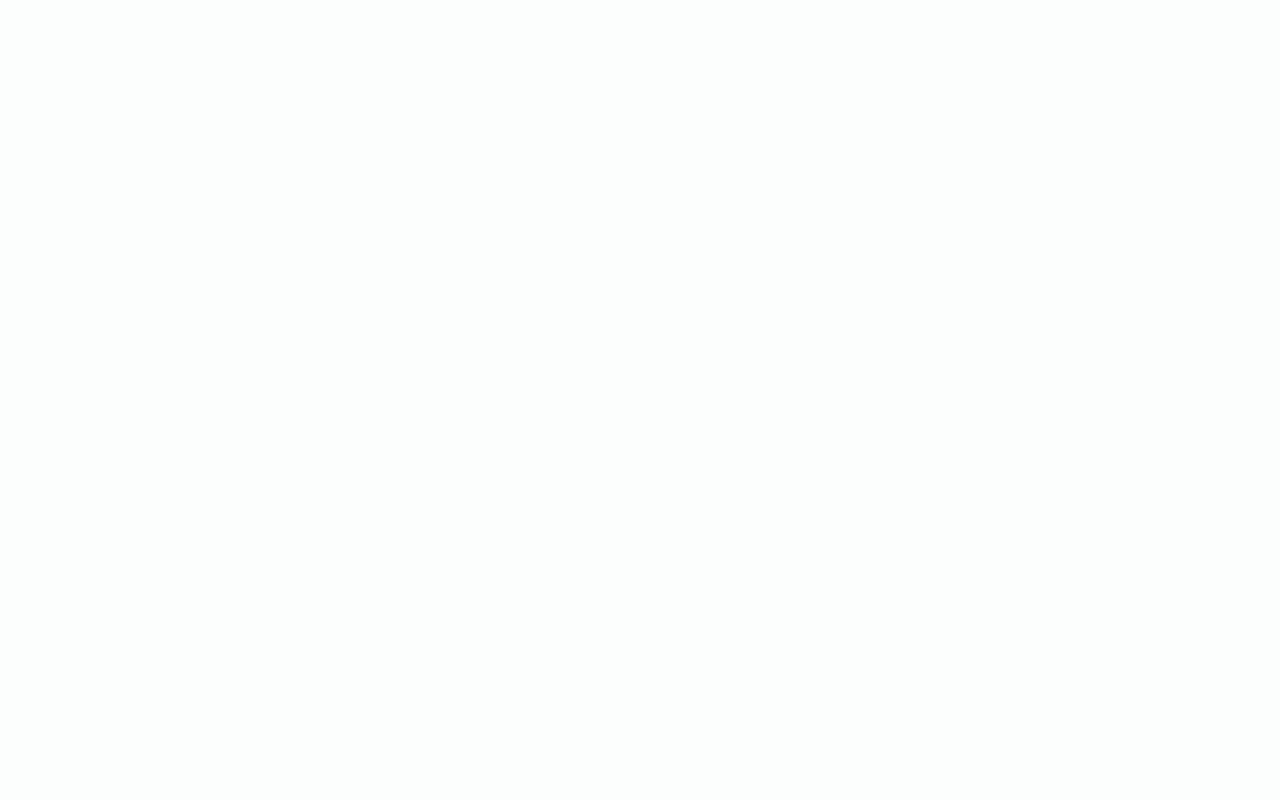
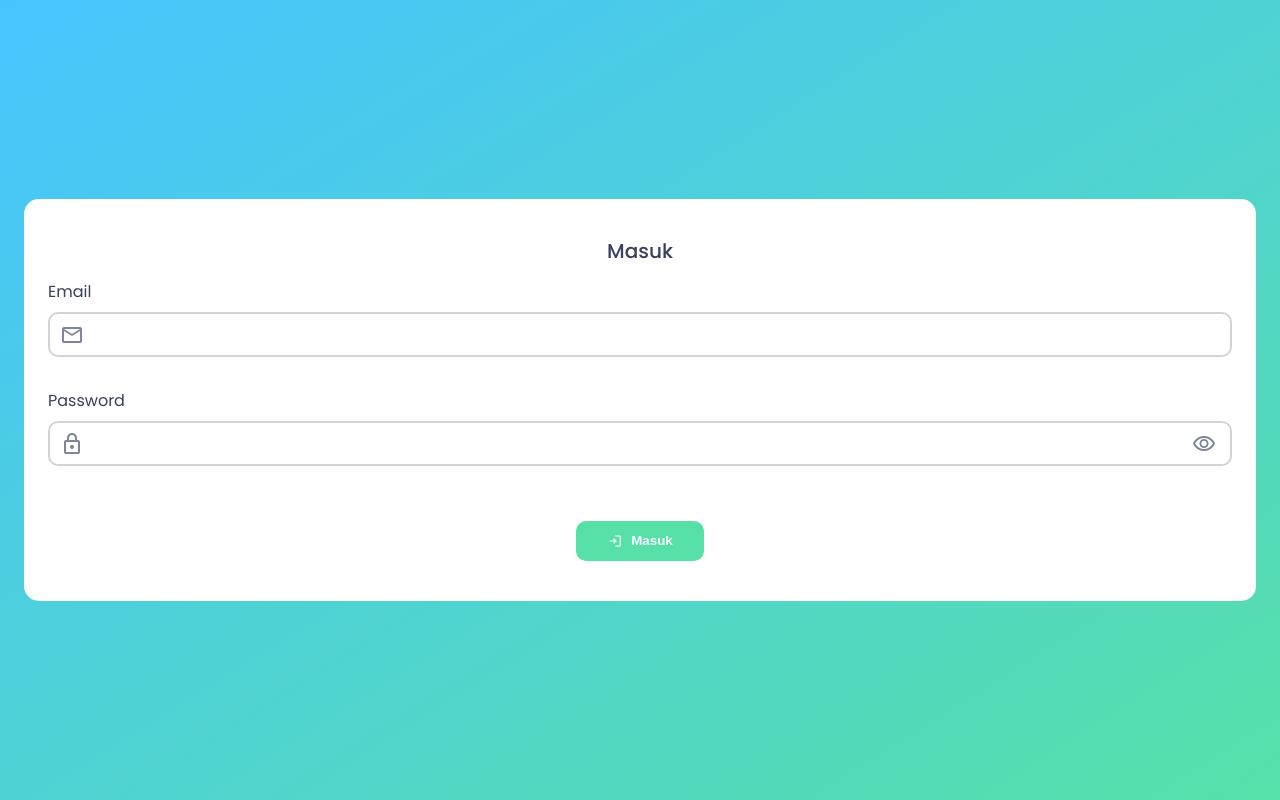
Before and after one commit to gede-wahyu/dandang-apps, a Vue app: page /login in a window 1280 px wide. Before the commit this address had no page. Built offline with nearby package versions, Linux system fonts and the light colour scheme.

Commit message:
commit#16: adding vee-validate+yup and login page

```diff
--- a/package.json
+++ b/package.json
@@ -8,17 +8,17 @@
         "host": "vite --host",
         "build": "vite build",
         "preview": "vite preview",
-
         "json": "json-server --watch ./public/data/db.json --port 3001",
         "json-host": "json-server --watch ./public/data/db.json --host 192.168.31.125 --port 3001",
-
         "git-graph": "git log --all --decorate --oneline --graph"
     },
     "dependencies": {
         "pinia": "^2.1.7",
         "primeicons": "^6.0.1",
+        "vee-validate": "^4.12.2",
         "vue": "^3.3.8",
-        "vue-router": "^4.2.5"
+        "vue-router": "^4.2.5",
+        "yup": "^1.3.2"
     },
     "devDependencies": {
         "@vitejs/plugin-vue": "^4.5.0",
--- a/src/assets/layout/_utils.scss
+++ b/src/assets/layout/_utils.scss
@@ -40,6 +40,34 @@
     }
 }
 
+.d-sideicon-set {
+    position: relative;
+    display: flex;
+    align-items: center;
+
+    & span:first-child, i:first-child {
+        position: absolute;
+        width: 2rem;
+        color: var(--text-color-secondary);
+        left: 0.75rem;
+        z-index: 2;
+    }
+
+    .d-input-iconleft {
+        padding-left: 3rem !important;
+    }
+
+    .d-input-iconright {
+        padding-right: 3rem !important;
+    }
+}
+
+.d-invalid {
+    color: var(--color-danger);
+}
+
+
+
 .d-modal-open {
     overflow: hidden;
 }
--- /dev/null
+++ b/src/components/InputPassword.vue
@@ -0,0 +1,91 @@
+<template>
+    <span class="d-inputpassword-set">
+        <input
+            class="d-inputpassword"
+            :class="inputClass"
+            :type="type"
+            :name="inputId"
+            :id="inputId"
+            :placeholder="placeholder"
+            @input="emit('update:modelValue', $event.target.value)"
+            @keypress="emit('type')"
+        />
+        <span
+            class="material-symbols-outlined d-inputpassword-eye"
+            @click="togglePassword()"
+        >
+            {{ icon }}
+        </span>
+    </span>
+</template>
+
+<script setup>
+import { ref } from "vue";
+
+const emit = defineEmits(["type", "update:modelValue"]);
+const props = defineProps({
+    modelValue: {
+        type: String,
+        default: "",
+    },
+    inputId: {
+        type: String,
+        default: "",
+    },
+    placeholder: {
+        type: String,
+        default: "",
+    },
+    inputClass: {
+        type: String,
+        default: "",
+    },
+});
+
+const type = ref("password");
+const icon = ref("visibility");
+const togglePassword = () => {
+    if (type.value === "text") {
+        type.value = "password";
+        icon.value = "visibility";
+    } else {
+        type.value = "text";
+        icon.value = "visibility_off";
+    }
+};
+
+//
+</script>
+
+<style scoped lang="scss">
+.d-inputpassword-set {
+    position: relative;
+    display: flex;
+    align-items: center;
+    .d-inputpassword {
+        font-family: var(--font-family);
+        border: 2px solid var(--surface-input-border);
+        border-radius: 10px;
+        padding: 0.5rem 3.5rem 0.5rem 0.5rem;
+        font-size: 1rem;
+        width: 100%;
+
+        &:hover {
+            border: 2px solid var(--primary);
+        }
+        &:focus {
+            outline: none;
+            border: 2px solid var(--primary);
+            box-shadow: 0 0 0 3px var(--primary-a);
+        }
+    }
+
+    .d-inputpassword-eye {
+        position: absolute;
+        color: var(--text-color-secondary);
+        right: 1rem;
+        cursor: pointer;
+        user-select: none;
+    }
+}
+</style>
--- a/src/main.js
+++ b/src/main.js
@@ -11,6 +11,7 @@
 import Tag from "./components/Tag.vue";
 import InputText from './components/InputText.vue';
 import InputNumber from "./components/InputNumber.vue";
+import InputPassword from './components/InputPassword.vue'
 import InputDate from './components/InputDate.vue'
 
 const pinia = createPinia();
@@ -25,6 +26,7 @@
 app.component("Tag", Tag);
 app.component("InputText", InputText);
 app.component("InputNumber", InputNumber);
+app.component('InputPassword', InputPassword);
 app.component('InputDate', InputDate);
 
 app.mount("#app");
--- a/src/router/index.js
+++ b/src/router/index.js
@@ -77,6 +77,11 @@
             name: "coming-soon",
             component: () => import("../views/pages/dev/ComingSoon.vue"),
         },
+        {
+            path: '/login',
+            name: 'login',
+            component: () => import('../views/auth/Login.vue')
+        }
     ],
 });
 
--- /dev/null
+++ b/src/views/auth/Login.vue
@@ -0,0 +1,139 @@
+<template>
+    <div class="login-wrapper">
+        <div class="login-card">
+            <form @submit.prevent="onSubmit()">
+                <div class="login-card-header">
+                    <h5>Masuk</h5>
+                    <span>Masuk ke akun anda untuk melanjutkan.</span>
+                </div>
+                <div class="login-card-form">
+                    <div>
+                        <label for="email">Email</label>
+                        <span class="d-sideicon-set">
+                            <span class="material-symbols-outlined">
+                                email
+                            </span>
+                            <InputText
+                                v-model="email"
+                                v-bind="emailAttrs"
+                                inputId="email"
+                                class="d-input-iconleft"
+                                style="width: 100%"
+                            />
+                        </span>
+                        <small class="d-invalid">{{
+                            errors.email || "&nbsp"
+                        }}</small>
+                    </div>
+                    <div>
+                        <label for="password">Password</label>
+                        <span class="d-sideicon-set">
+                            <span class="material-symbols-outlined">
+                                lock
+                            </span>
+                            <InputPassword
+                                v-model="password"
+                                v-bind="passwordAttrs"
+                                inputId="password"
+                                inputClass="d-input-iconleft"
+                                style="width: 100%"
+                            />
+                        </span>
+                        <small class="d-invalid">{{
+                            errors.password || "&nbsp"
+                        }}</small>
+                    </div>
+                </div>
+                <div class="login-card-footer">
+                    <Button type="submit" icon="login" label="Masuk" />
+                </div>
+            </form>
+        </div>
+    </div>
+</template>
+
+<script setup>
+import { useForm } from "vee-validate";
+import * as yup from "yup";
+
+const { errors, handleSubmit, defineField } = useForm({
+    validationSchema: yup.object({
+        email: yup
+            .string()
+            .email("email harus valid")
+            .required("email wajib diisi"),
+        password: yup
+            .string()
+            .min(6, "minimal 6 karakter")
+            .required("password wajib diisi"),
+    }),
+});
+const [email, emailAttrs] = defineField("email");
+const [password, passwordAttrs] = defineField("password");
+
+const onSubmit = handleSubmit(() => {
+    console.log(email.value, password.value);
+});
+
+//
+</script>
+
+<style scoped lang="scss">
+.login-wrapper {
+    width: 100vw;
+    height: 100vh;
+    display: flex;
+    align-items: center;
+    padding: 0 1.5rem;
+    background: linear-gradient((to right bottom, #46c4ff, #58e0a9));
+
+    .login-card {
+        display: flex;
+        flex-direction: column;
+        width: 100%;
+        padding: 1.5rem;
+        background: var(--surface-card);
+        border-radius: var(--border-radius);
+
+        .login-card-header {
+            h5 {
+                margin: 0;
+                padding-top: 1rem;
+                text-align: center;
+            }
+            span {
+                color: var(--text-color-secondary);
+                display: none;
+            }
+        }
+        .login-card-form {
+            display: flex;
+            flex-direction: column;
+            padding: 1rem 0;
+            gap: 0.5rem;
+
+            div {
+                display: flex;
+                flex-direction: column;
+
+                label {
+                    margin-bottom: 0.5rem;
+                }
+                small {
+                    margin-top: 3px;
+                    text-align: end;
+                }
+            }
+        }
+        .login-card-footer {
+            padding: 1rem 0;
+            display: flex;
+            justify-content: center;
+
+            button {
+                width: 8rem;
+            }
+        }
+    }
+}
+</style>
--- a/src/views/pages/TransaksiAdd.vue
+++ b/src/views/pages/TransaksiAdd.vue
@@ -515,9 +515,12 @@
 
 const salesId = ref(null);
 const driverId = ref(null);
+
+const curtomerId = ref(null);
 const customer = ref(null);
 const address = ref(null);
 const contact = ref(null);
+
 const payment = ref(null);
 const due = ref(null);
 const tax = ref(0.11);
@@ -710,6 +713,9 @@
     // if (!customer.value) return;
     // if (!contact.value) return;
     // if (!address.value) return;
+    // if (customerId.value) return;
+    // if (!salesId.value) return;
+    // if (!driverId.value) return;
     if (!cart.value.length) return;
 
     // let transaction = {
```
Also changed, not shown: 1 other file (tests, documents, lock files or other folders).
